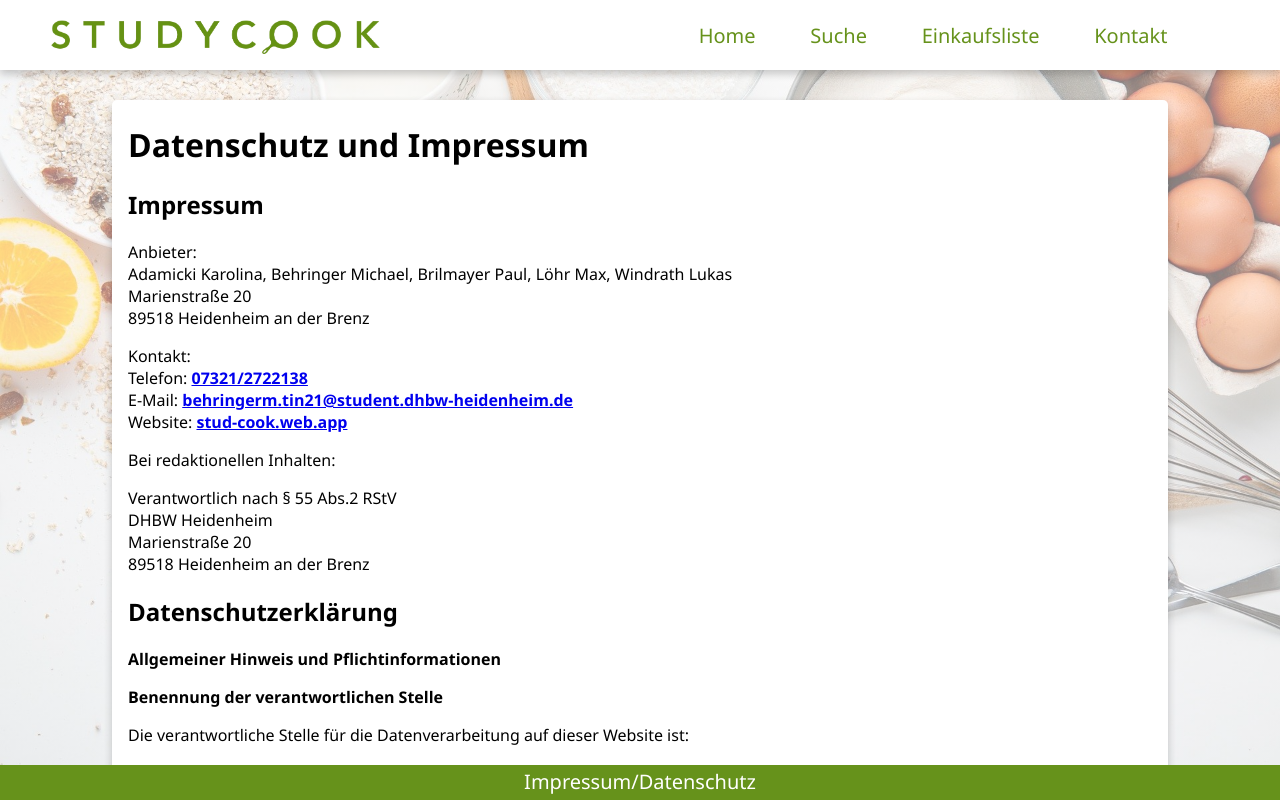
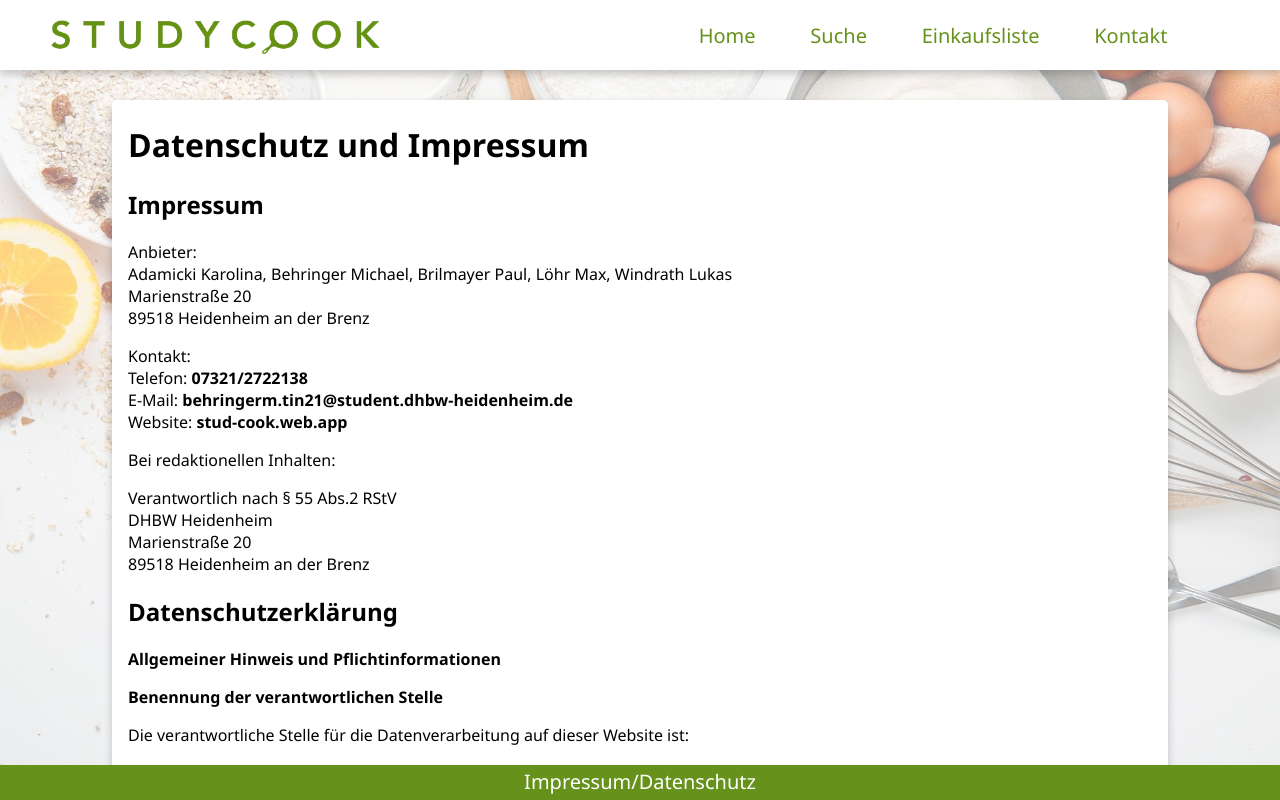
Before and after one commit to MichaelBehringer/Stud-Cook, a React (Create React App) app: page /#/impressum in a window 1280 px wide. Built offline with nearby package versions, Linux system fonts and the light colour scheme.

Commit message:
Update globalStyles.css

```diff
--- a/src/globalStyles.css
+++ b/src/globalStyles.css
@@ -149,3 +149,8 @@ body{
 body::-webkit-scrollbar {
   width: 5em;
 }
+
+.linkStyle {
+  text-decoration: none;
+  color: black;
+}
```
